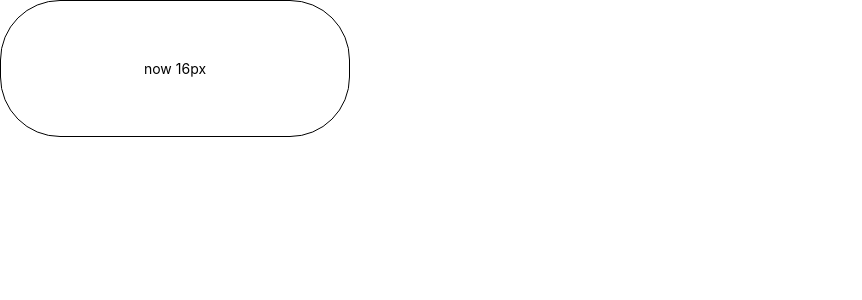
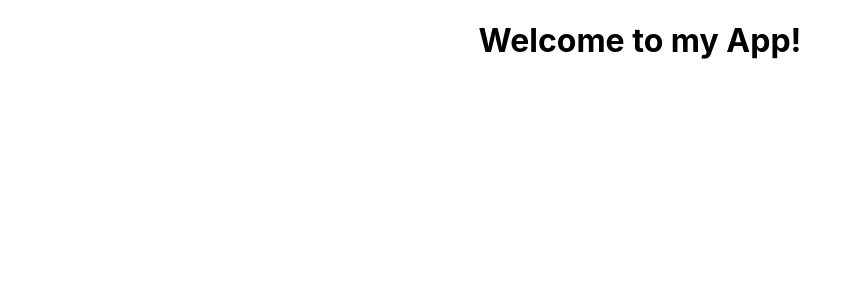
Before and after one commit to asangroulatest/test-app, a React (Create React App) app: page / in a window 1280 px wide. Shown: the top 300 px of the page, without its empty margins (0-862 px from the left). Built offline with nearby package versions, Linux system fonts and the light colour scheme.

Commit message:
new updates

```diff
--- a/src/App.js
+++ b/src/App.js
@@ -89,17 +89,7 @@ function App() {
 
   return (
     <div className="App">
-      <Wrapper onClick={() => { console.log('clicked'); setShowInput(true) }}>
-        {showInput && <InputWrapper><FormWrapper>{() => <StyledParagraph
-          onInput={handleChange}
-          error={tooLong}
-          ref={callbackRef}
-          contentEditable={true}
-
-          placeholder="Write a message.." />
-        }</FormWrapper></InputWrapper>}
-        {!showInput && <IntialMessageTextWrapper><p>now 16px</p></IntialMessageTextWrapper>}
-      </Wrapper>
+     <h1>Welcome to my App!</h1>
     </div>
   );
 }
```
Also changed, not shown: 7 other files (tests, documents, lock files or other folders).
